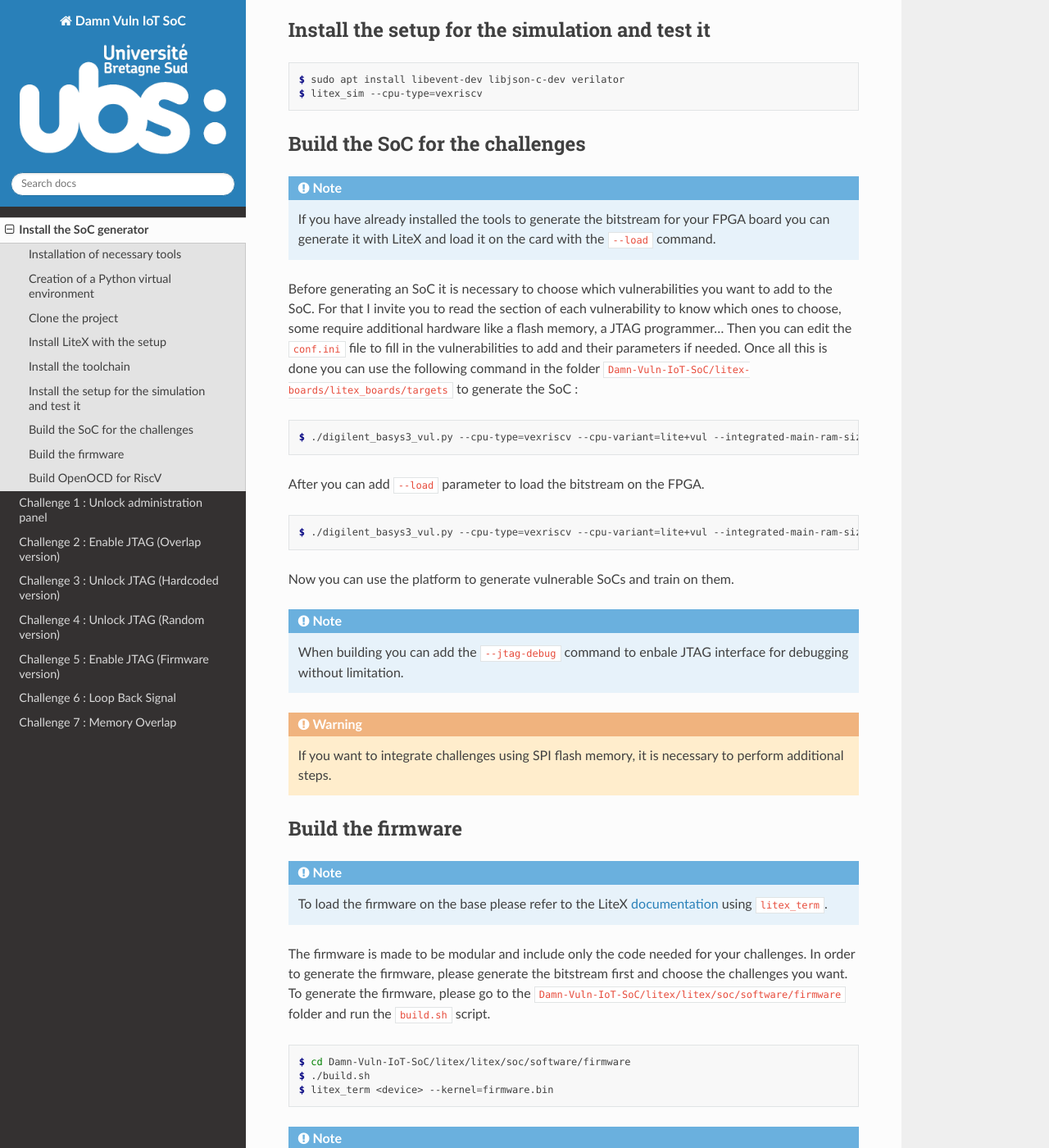
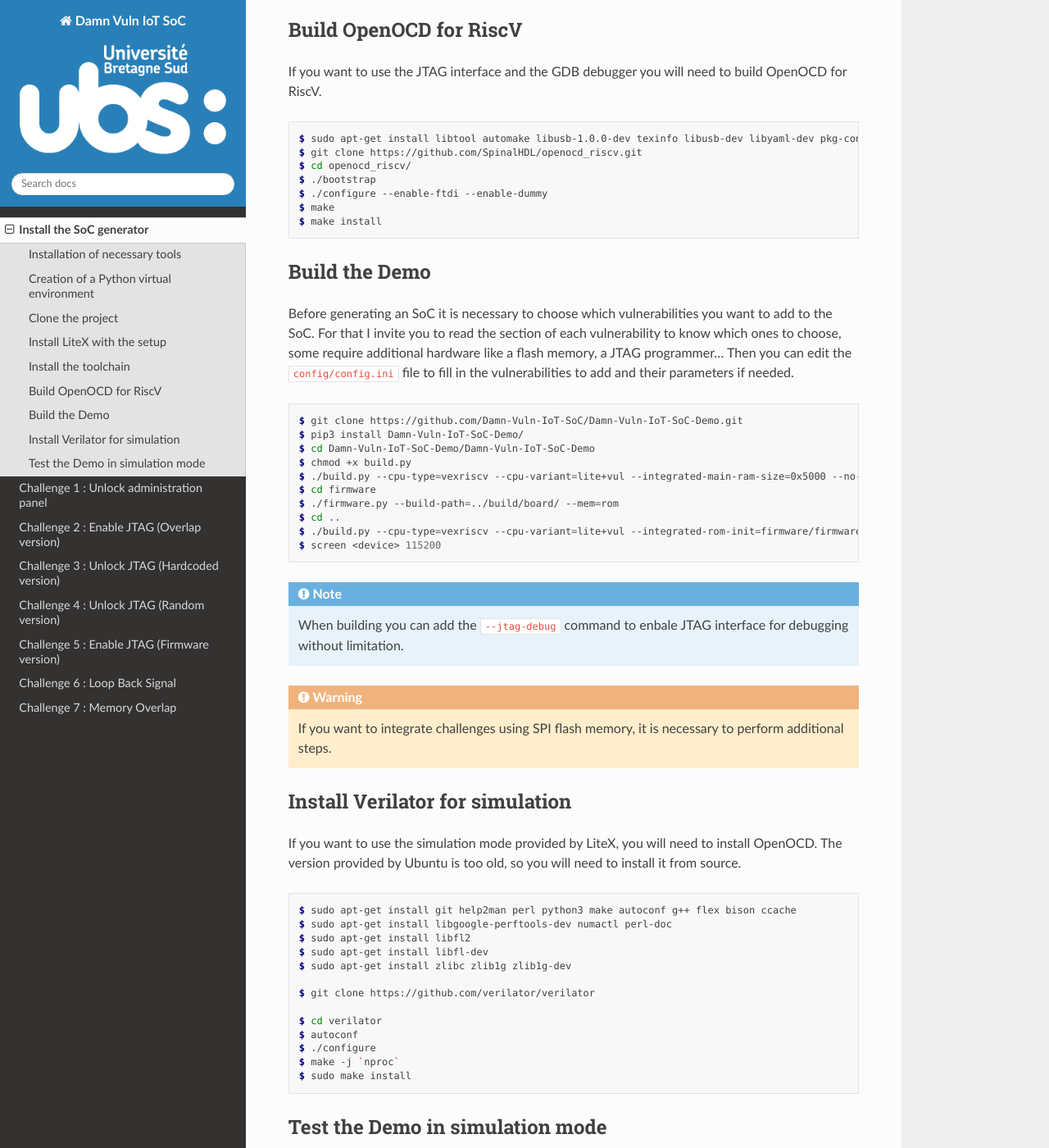
Before and after one commit to Damn-Vuln-IoT-SoC/Damn-Vuln-IoT-SoC, a Sphinx documentation site: the page built from docs/install.rst, in a window 1280 px wide and 1400 px high, scrolled down 1450 px. Shown: the whole window at 82% size. Built offline with Sphinx 7.4.7 and the Read the Docs theme 2.0.0, drawn with Linux system fonts in a browser that asks for light colours; some of the changed text lies outside the part shown.

Commit message:
Update install.rst

```diff
--- a/docs/install.rst
+++ b/docs/install.rst
@@ -27,16 +27,16 @@
 
 .. code-block:: console
 
-    $ python3 -m venv LiteX
-    $ source LiteX/bin/activate
-    $ cd LiteX
+    $ python3 -m venv DVIS
+    $ source DVIS/bin/activate
+    $ cd DVIS
 
 Clone the project
 -----------------
 
 .. code-block:: console
 
-    $ git clone https://forgens.univ-ubs.fr/gitlab/adamhlt/damn-vuln-iot-soc.git
+    $ git clone https://github.com/Damn-Vuln-IoT-SoC/Damn-Vuln-IoT-SoC.git
 
 Install LiteX with the setup
 ----------------------------
@@ -47,7 +47,7 @@
 .. code-block:: console
 
     $ pip3 install -r requirements.txt
-    $ cd damn-vuln-iot-soc/Damn-Vuln-IoT-SoC
+    $ cd Damn-Vuln-IoT-SoC/Damn-Vuln-IoT-SoC
     $ chmod +x litex_setup.py
     $ ./litex_setup.py --init --install --config=standard --tag=2022.08
 
@@ -60,35 +60,39 @@
 
     $ ./litex_setup.py --gcc=riscv
 
-Install the setup for the simulation and test it
-------------------------------------------------
+Build OpenOCD for RiscV
+-----------------------
+
+If you want to use the JTAG interface and the GDB debugger you will need to build OpenOCD for RiscV.
 
 .. code-block:: console
 
-    $ sudo apt install libevent-dev libjson-c-dev verilator
-    $ litex_sim --cpu-type=vexriscv
+    $ sudo apt-get install libtool automake libusb-1.0.0-dev texinfo libusb-dev libyaml-dev pkg-config
+    $ git clone https://github.com/SpinalHDL/openocd_riscv.git
+    $ cd openocd_riscv/
+    $ ./bootstrap
+    $ ./configure --enable-ftdi --enable-dummy
+    $ make
+    $ make install
 
-Build the SoC for the challenges
---------------------------------
-
-.. note::
-
-    If you have already installed the tools to generate the bitstream for your FPGA board you can generate it with LiteX and load it on the card with the ``--load`` command.
+Build the Demo
+--------------
 
 Before generating an SoC it is necessary to choose which vulnerabilities you want to add to the SoC. For that I invite you to read the section of each vulnerability to know which ones to choose, some require additional hardware like a flash memory, a JTAG programmer...
-Then you can edit the ``conf.ini`` file to fill in the vulnerabilities to add and their parameters if needed. Once all this is done you can use the following command in the folder ``Damn-Vuln-IoT-SoC/litex-boards/litex_boards/targets`` to generate the SoC :
+Then you can edit the ``config/config.ini`` file to fill in the vulnerabilities to add and their parameters if needed.
 
 .. code-block:: console
 
-    $ ./digilent_basys3_vul.py --cpu-type=vexriscv --cpu-variant=lite+vul --integrated-main-ram-size=0x5000 --bios-console=disable --build
-
-After you can add ``--load`` parameter to load the bitstream on the FPGA.
-
-.. code-block:: console
-
-    $ ./digilent_basys3_vul.py --cpu-type=vexriscv --cpu-variant=lite+vul --integrated-main-ram-size=0x5000 --bios-console=disable --load
-
-Now you can use the platform to generate vulnerable SoCs and train on them.
+   $ git clone https://github.com/Damn-Vuln-IoT-SoC/Damn-Vuln-IoT-SoC-Demo.git
+   $ pip3 install Damn-Vuln-IoT-SoC-Demo/
+   $ cd Damn-Vuln-IoT-SoC-Demo/Damn-Vuln-IoT-SoC-Demo
+   $ chmod +x build.py
+   $ ./build.py --cpu-type=vexriscv --cpu-variant=lite+vul --integrated-main-ram-size=0x5000 --no-compile-gateware --build
+   $ cd firmware
+   $ ./firmware.py --build-path=../build/board/ --mem=rom
+   $ cd ..
+   $ ./build.py --cpu-type=vexriscv --cpu-variant=lite+vul --integrated-rom-init=firmware/firmware.bin --bios-console=disable --build --load
+   $ screen <device> 115200
 
 .. note::
 
@@ -98,36 +102,41 @@
 
     If you want to integrate challenges using SPI flash memory, it is necessary to perform additional steps.
 
-Build the firmware
-------------------
+Install Verilator for simulation
+--------------------------------
 
-.. note::
-
-    To load the firmware on the base please refer to the LiteX `documentation <https://github.com/enjoy-digital/litex/wiki/Load-Application-Code-To-CPU#serial-boot>`_ using ``litex_term``.
-
-The firmware is made to be modular and include only the code needed for your challenges. In order to generate the firmware, please generate the bitstream first and choose the challenges you want.
-To generate the firmware, please go to the ``Damn-Vuln-IoT-SoC/litex/litex/soc/software/firmware`` folder and run the ``build.sh`` script.
+If you want to use the simulation mode provided by LiteX, you will need to install OpenOCD. The version provided by Ubuntu is too old, so you will need to install it from source.
 
 .. code-block:: console
 
-    $ cd Damn-Vuln-IoT-SoC/litex/litex/soc/software/firmware
-    $ ./build.sh
-    $ litex_term <device> --kernel=firmware.bin
+      $ sudo apt-get install git help2man perl python3 make autoconf g++ flex bison ccache
+      $ sudo apt-get install libgoogle-perftools-dev numactl perl-doc
+      $ sudo apt-get install libfl2
+      $ sudo apt-get install libfl-dev
+      $ sudo apt-get install zlibc zlib1g zlib1g-dev
 
-.. note::
+      $ git clone https://github.com/verilator/verilator
 
-    To load the firmware on the external SPI flash memory you have to use the ``firmware.fbi`` which is generated with the ``build.sh`` script.
+      $ cd verilator
+      $ autoconf
+      $ ./configure
+      $ make -j `nproc`
+      $ sudo make install
 
-Build OpenOCD for RiscV
------------------------
+Test the Demo in simulation mode
+--------------------------------
 
-If you want to use the JTAG interface and the GDB debugger you will need to build OpenOCD for RiscV.
+Alternatively, you can try the simulation, which is a downgraded version of the challenges and won't allow you to do them all.
 
 .. code-block:: console
 
-    $ git clone https://github.com/SpinalHDL/openocd_riscv.git
-    $ cd openocd_riscv/
-    $ ./bootstrap
-    $ ./configure --enable-ftdi --enable-dummy
-    $ make
-    $ make install
+   $ sudo apt install libevent-dev libjson-c-dev
+   $ git clone https://github.com/Damn-Vuln-IoT-SoC/Damn-Vuln-IoT-SoC-Demo.git
+   $ pip3 install Damn-Vuln-IoT-SoC-Demo/
+   $ cd Damn-Vuln-IoT-SoC-Demo/Damn-Vuln-IoT-SoC-Demo
+   $ chmod +x sim.py
+   $ ./sim.py --cpu-type=vexriscv --cpu-variant=lite+vul --integrated-main-ram-size=0x5000 --no-compile-gateware
+   $ cd firmware
+   $ ./firmware.py --build-path=../build/sim/ --mem=rom
+   $ cd ..
+   $ ./sim.py --cpu-type=vexriscv --cpu-variant=lite+vul --integrated-rom-init=firmware/firmware.bin --bios-console=disable
```
